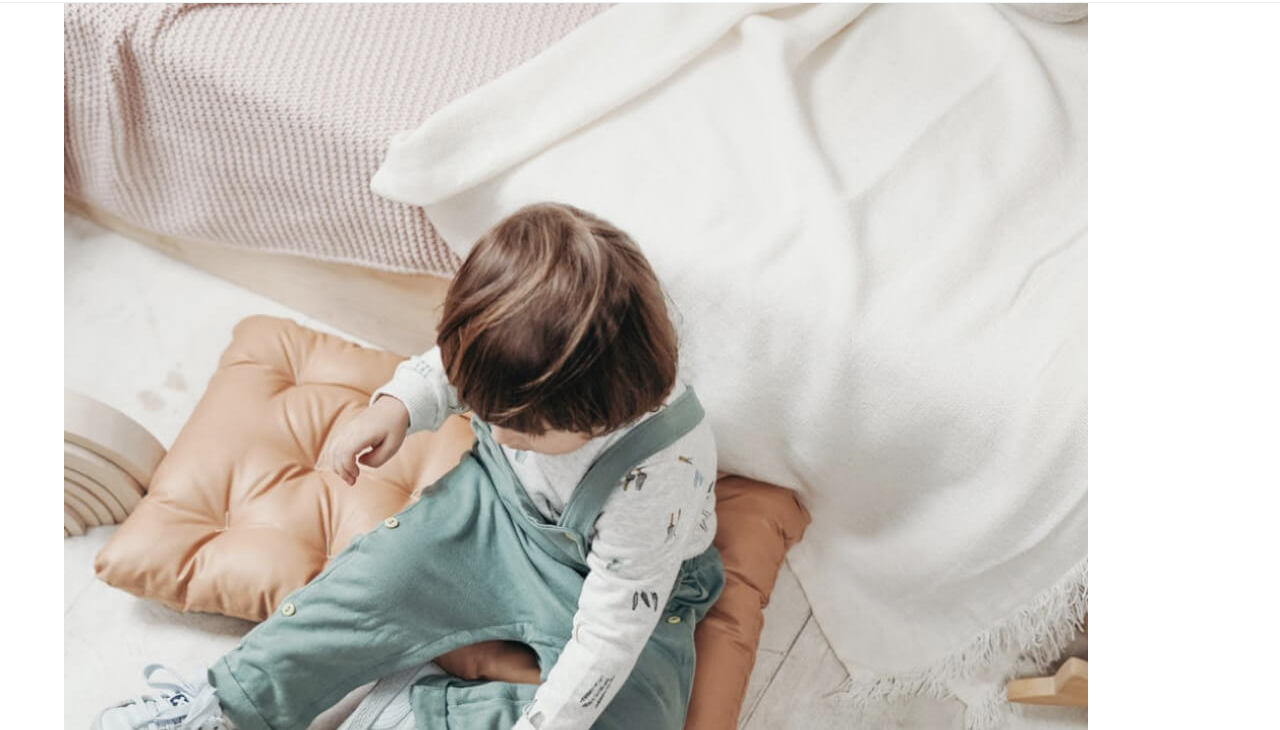
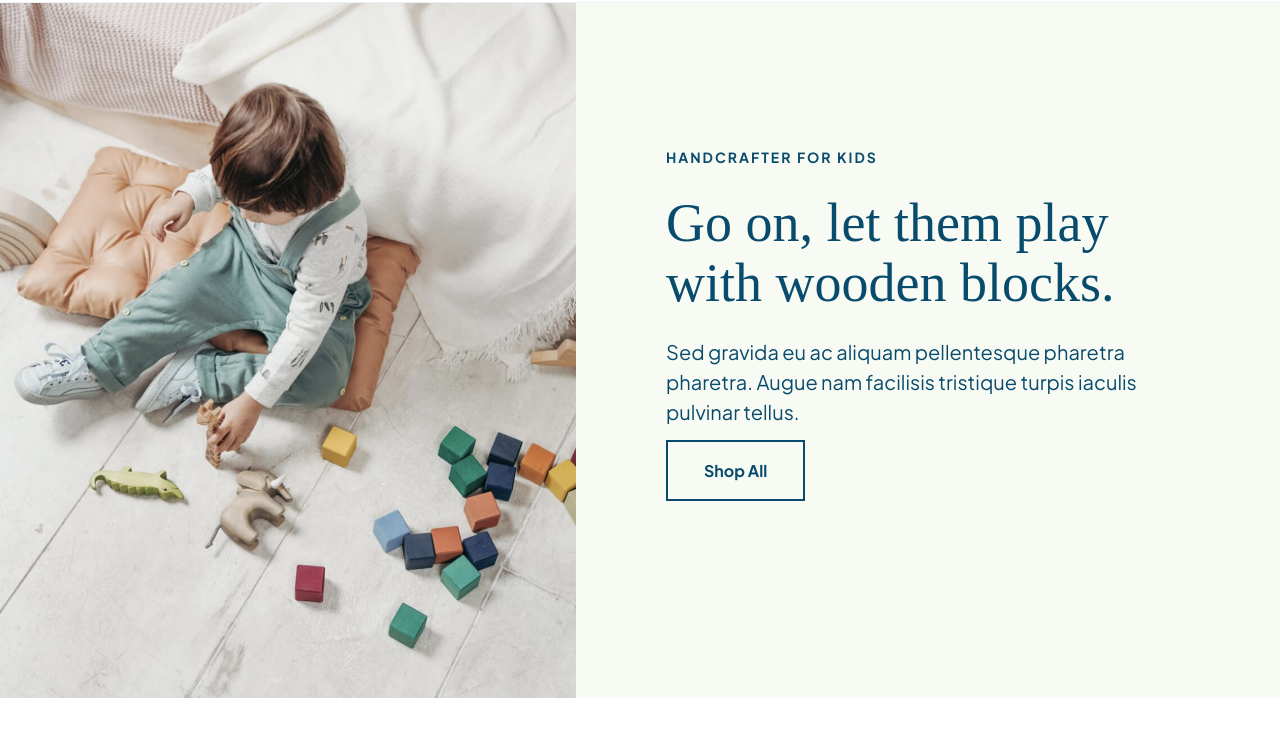
Before and after one commit to anavahcic/ecommerce-store, a plain HTML site: page index.html in a window 1280 px wide. Shown: the part 70-800 px from the top of the page. Drawn offline with Linux system fonts and the light colour scheme; files whose address does not match are found by name; a web font is replaced by a local one.

Commit message:
adding header styles

```diff
--- a/index.html
+++ b/index.html
@@ -71,19 +71,19 @@
 	<!-- Header Section -->
 	<header>
 		<!-- Image Container -->
-		<div class="headerImgContainer wrapper">
+		<div class="headerImgContainer">
 			<img src="./assets/header-image.jpg" alt="A toddler playing with colorful wooden stacking blocks on the floor">
 		</div>
 
 		<!-- Text Container -->
-		<div class="wrapper">
+
 			<div class="headerContentContainer">
 				<h5>Handcrafter for Kids</h5>
 				<h3>Go on, let them play with wooden blocks.</h3>
 				<p>Sed gravida eu ac aliquam pellentesque pharetra pharetra. Augue nam facilisis tristique turpis iaculis pulvinar tellus.</p>
 				<a href="#" class="button">Shop All</a>
 			</div><!-- END .headerContentContainer -->
-		</div><!-- END .wrapper -->
+
 	</header>
 
 	<!-- Main Section -->
--- a/styles/sass/partials/_global.scss
+++ b/styles/sass/partials/_global.scss
@@ -83,3 +83,10 @@ button {
           }
       }
   }
+
+
+
+  img {
+    max-width: 100%;
+    display: block;
+  }
--- /dev/null
+++ b/styles/sass/partials/_header.scss
@@ -0,0 +1,16 @@
+@use "./variables";
+
+header {
+    background: variables.$tertiary;
+    margin-bottom: 90px;
+    display: flex;
+    align-items: center;
+    flex-wrap: wrap;
+    .headerImgContainer {
+        width: 45%;
+    }
+    .headerContentContainer {
+        width: 55%;
+        padding: 0 90px;
+    }
+}
--- a/styles/sass/styles.scss
+++ b/styles/sass/styles.scss
@@ -3,6 +3,7 @@
 @use "./partials/typography";
 @use "./partials/global";
 @use "./partials/nav";
+@use "./partials/header";
 
 
 
```
Also changed, not shown: styles/styles.css.
